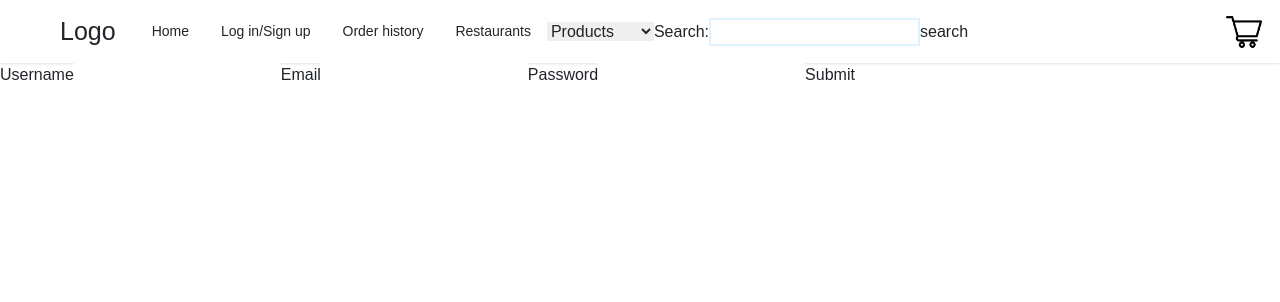
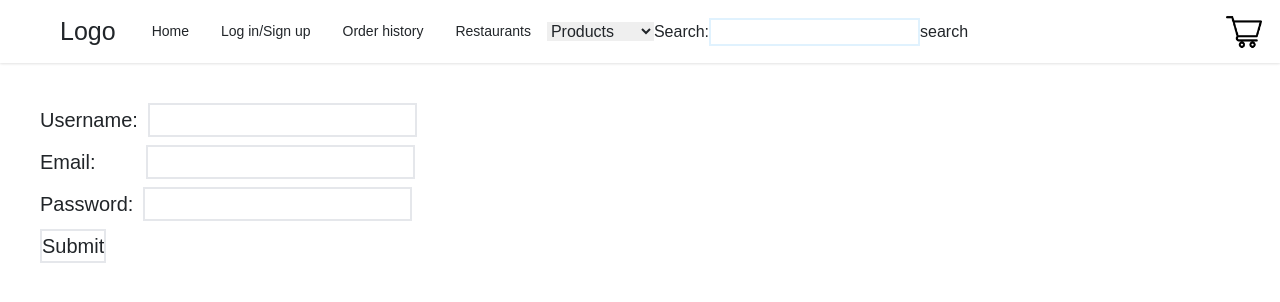
Before and after one commit to psi-group/savings_app, a React (Create React App) app in the folder savings_app_frontend/: page /register in a window 1280 px wide. Shown: the top 302 px of the page. Built offline with nearby package versions, Linux system fonts and the light colour scheme.

Commit message:
Edit register page

```diff
--- a/savings_app_frontend/src/Register.js
+++ b/savings_app_frontend/src/Register.js
@@ -51,14 +51,14 @@ const Register = () => {
     return (
 
         <div>
-            <div>
-                <label>Username</label>
-                <input type="text" id="username"></input>
-                <label>Email</label>
-                <input type="text" id="email"></input>
-                <label>Password</label>
-                <input type="password" id="password" ></input>
-                <input type="submit" onClick={handleRegister}></input>
+            <div className="text-[20px] ml-10 mt-10">
+                <label>Username:</label>
+                <input className=" mb-2  ml-[10px] border-2" type="text" id="username"></input><br></br>
+                <label>Email:</label>
+                <input className=" mb-2 ml-[50px] border-2" type="text" id="email"></input><br></br>
+                <label>Password:</label>
+                <input className=" mb-2 ml-[10px] border-2" type="password" id="password" ></input><br></br>
+                <input className=" mb-2   border-2" type="submit" onClick={handleRegister}></input>
 
             </div>
             <div>
```
